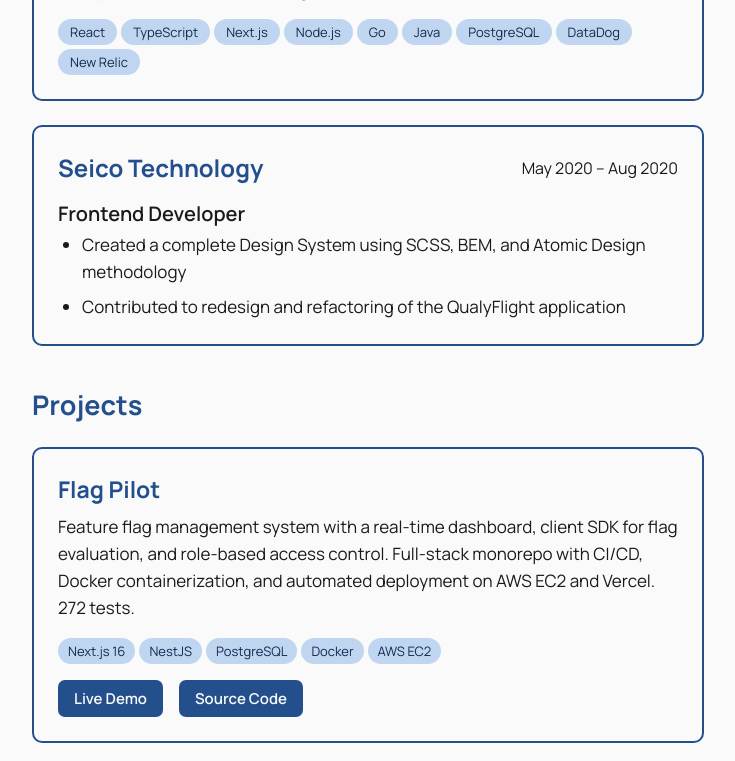
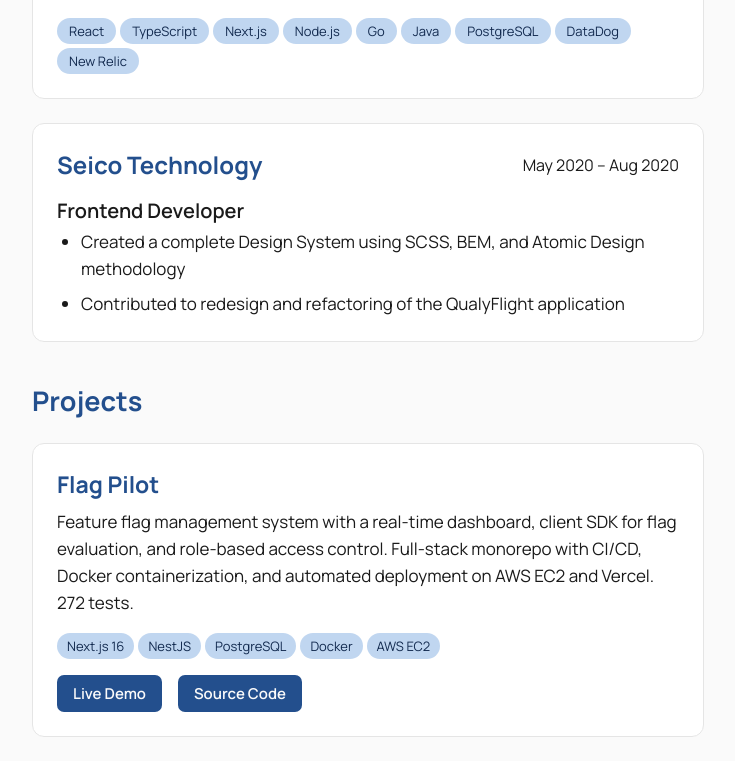
Before and after one commit to juancaricodev/website, a Next.js app: page / in a window 1280 px wide. Shown: the part 1340-2101 px from the top of the page, without its empty margins (272-1007 px from the left). Built offline with nearby package versions, Linux system fonts and the light colour scheme.

Commit message:
feat: design refresh Phase 2 — content surfaces (raised cards, button polish, mobile links fix)

```diff
--- a/src/components/Experience/Experience.module.css
+++ b/src/components/Experience/Experience.module.css
@@ -9,8 +9,15 @@
 
 .item {
   padding: var(--space-lg);
-  border: solid var(--color-brand-600) 2px;
-  border-radius: 10px;
+  background: var(--color-surface-raised);
+  border: 1px solid var(--color-border);
+  border-radius: 12px;
+  transition: border-color 0.2s, box-shadow 0.2s;
+}
+
+.item:hover {
+  border-color: var(--color-brand-200);
+  box-shadow: 0 4px 16px var(--color-neutral-alpha-10);
 }
 
 .item + .item {
@@ -19,8 +26,10 @@
 
 .itemHeader {
   display: flex;
+  flex-wrap: wrap;
   justify-content: space-between;
   align-items: center;
+  gap: var(--space-xs);
   margin-bottom: var(--space-md);
 }
 
--- a/src/components/Projects/Projects.module.css
+++ b/src/components/Projects/Projects.module.css
@@ -10,8 +10,15 @@
 .item {
   padding: var(--space-lg);
   margin-top: var(--space-lg);
-  border: solid var(--color-brand-600) 2px;
-  border-radius: 10px;
+  background: var(--color-surface-raised);
+  border: 1px solid var(--color-border);
+  border-radius: 12px;
+  transition: border-color 0.2s, box-shadow 0.2s;
+}
+
+.item:hover {
+  border-color: var(--color-brand-200);
+  box-shadow: 0 4px 16px var(--color-neutral-alpha-10);
 }
 
 .item h2 {
@@ -53,10 +60,22 @@
   color: var(--color-neutral-50);
   background-color: var(--color-brand-600);
   border-radius: 7px;
-  transition: opacity 0.3s;
+  transition: background-color 0.3s;
   text-decoration: none;
 }
 
 .links a:hover {
-  opacity: 0.8;
+  background-color: var(--color-brand-500);
 }
+
+.links a:focus-visible {
+  outline: 2px solid var(--color-brand-500);
+  outline-offset: 2px;
+}
+
+@media only screen and (max-width: 425px) {
+  .links {
+    flex-direction: column;
+    align-items: flex-start;
+  }
+}
```
